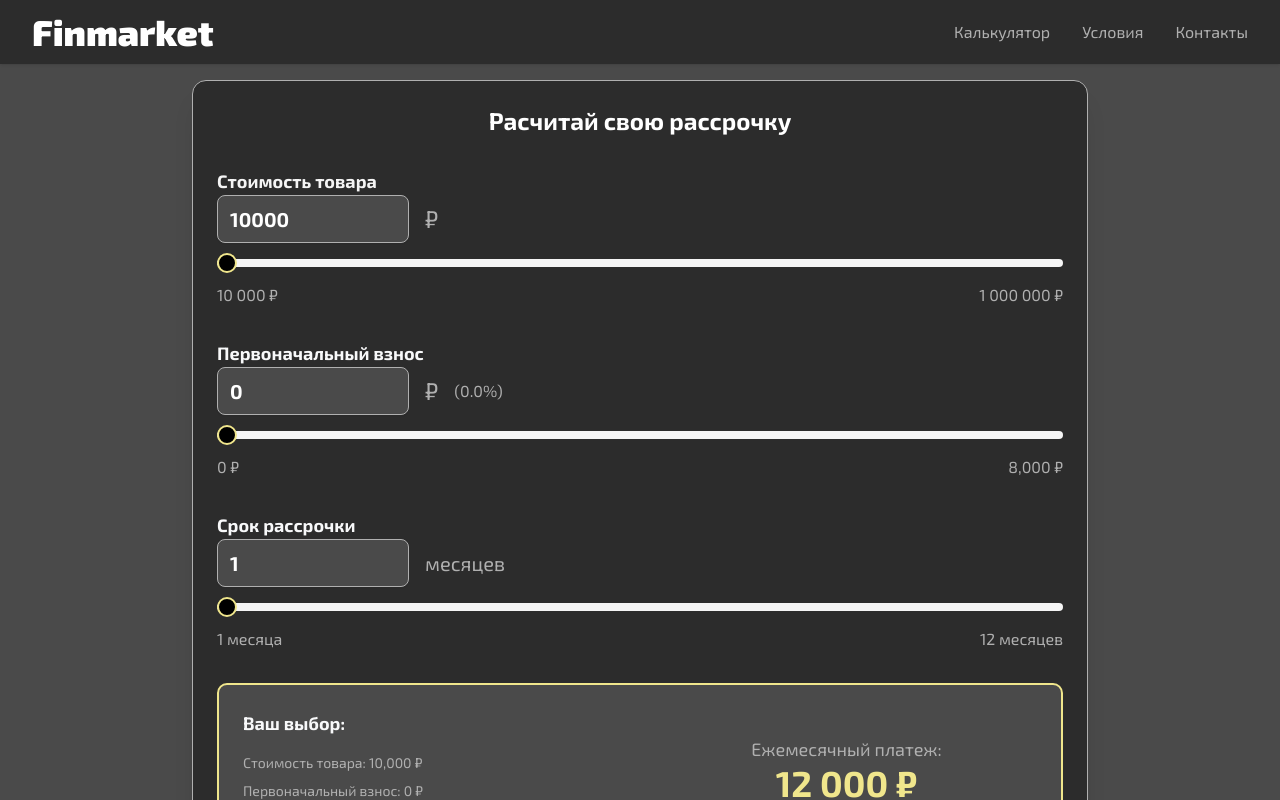
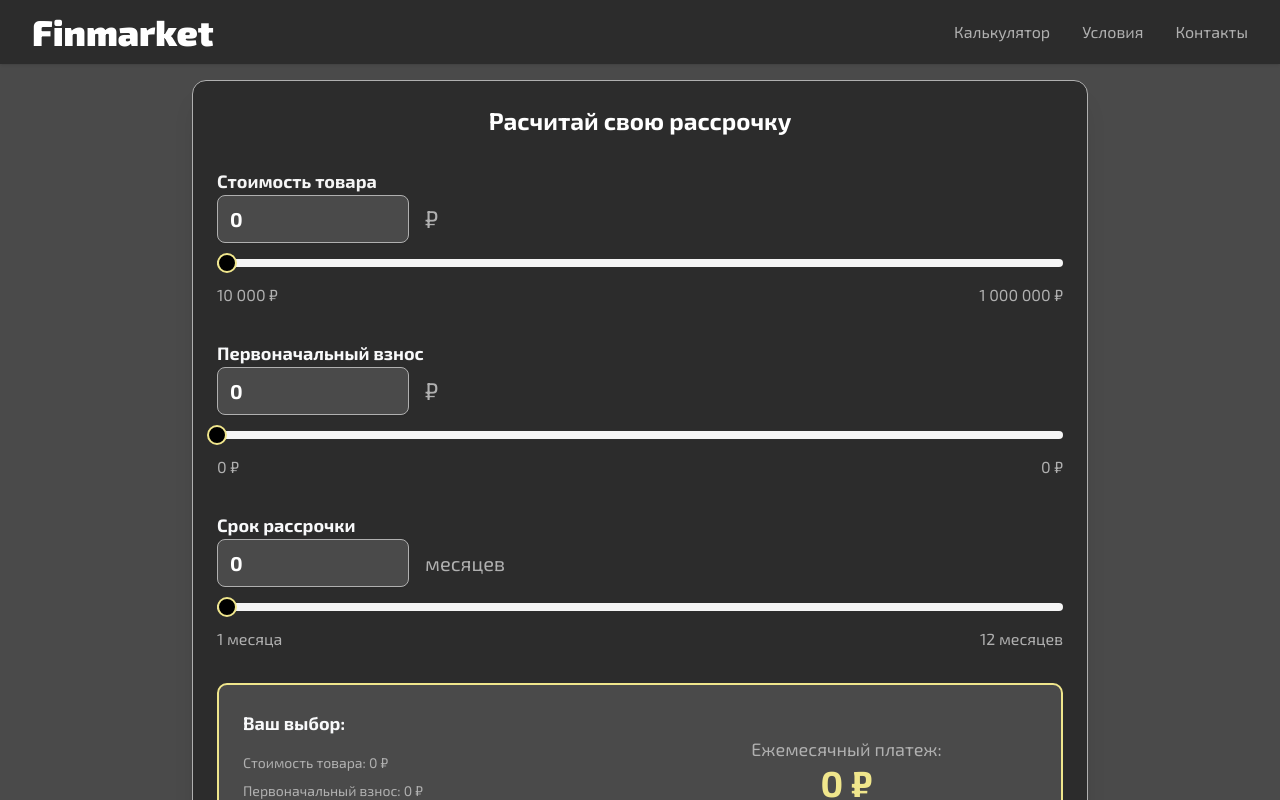
Before and after one commit to Sadulaev/fin_market_landing, a Next.js app: page / in a window 1280 px wide. Shown: the top 800 px of the page. Built offline with nearby package versions, Linux system fonts and the light colour scheme.

Commit message:
small update fix

```diff
--- a/app/page.tsx
+++ b/app/page.tsx
@@ -10,9 +10,9 @@ import { Phone, MapPin, Instagram, MessageCircle } from "lucide-react"
 import { YMaps, Map } from '@pbe/react-yandex-maps';
 
 export default function InstallmentCalculator() {
-  const [cost, setCost] = useState<number>(10000);
+  const [cost, setCost] = useState<number>(0);
   const [firstPayment, setFirstPayment] = useState<number>(0);
-  const [period, setPeriod] = useState<number>(1);
+  const [period, setPeriod] = useState<number>(0);
 
   const onChangeCost = (newCost: number, currentFirstPayment: number) => {
     if (newCost <= 1000000 && !isNaN(newCost)) {
```
